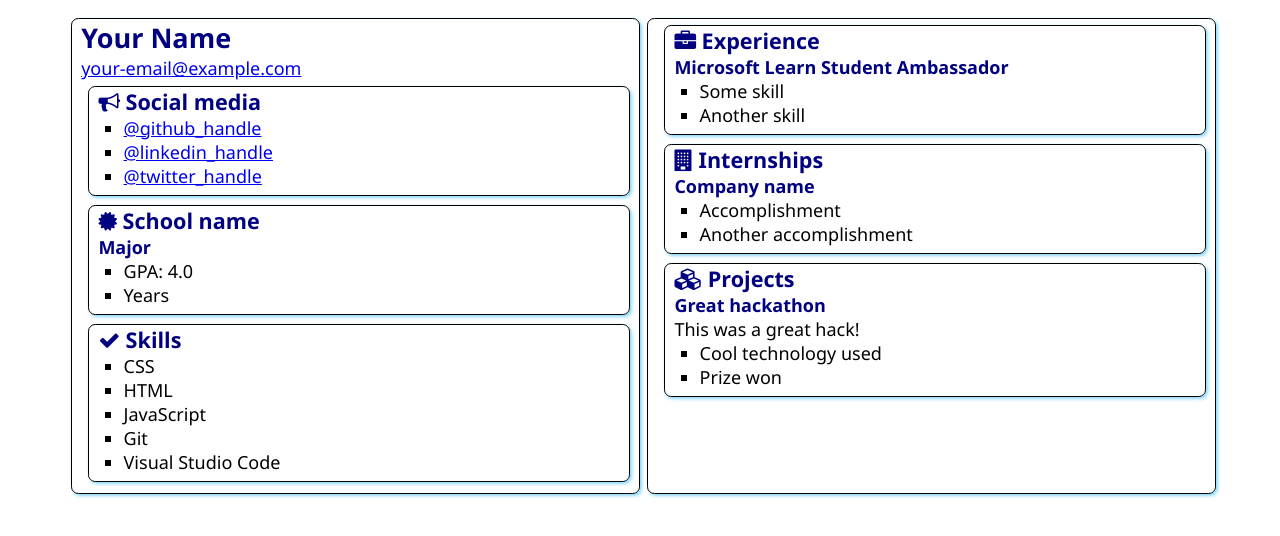
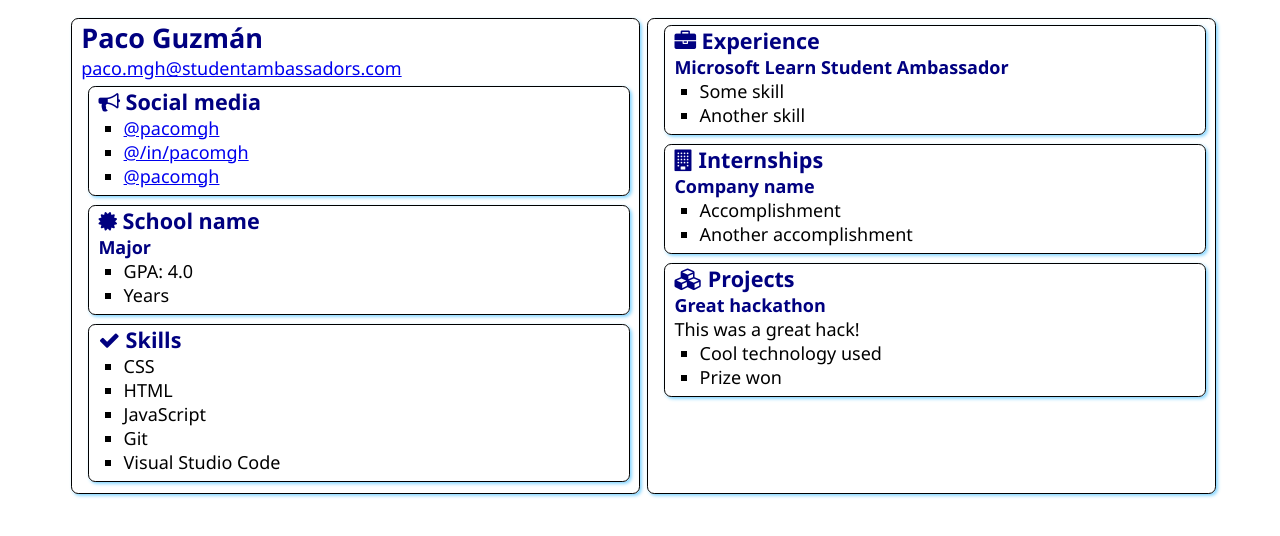
Before and after one commit to pacomgh/SATechnicalOnboarding2, a plain HTML site: page src/index.html in a window 1280 px wide. Drawn offline with Linux system fonts and the light colour scheme.

Commit message:
update index.html
added my personal information

```diff
--- a/src/index.html
+++ b/src/index.html
@@ -12,8 +12,8 @@
 <body>
     <main>
         <article class="box">
-            <h1>Your Name</h1>
-            <div><a href="mailto:your.email@example.com">your-email@example.com</a></div>
+            <h1>Paco Guzmán</h1>
+            <div><a href="mailto:your.email@example.com">paco.mgh@studentambassadors.com</a></div>
 
             <section class="box">
                 <h2>
@@ -21,9 +21,9 @@
                     Social media
                 </h2>
                 <ul>
-                    <li><a href="https://github.com/<handle>">@github_handle</a></li>
-                    <li><a href="https://linkedin.com/in/<handle>">@linkedin_handle</a></li>
-                    <li><a href="https://twitter.com/<handle>">@twitter_handle</a></li>
+                    <li><a href="https://github.com/<handle>">@pacomgh</a></li>
+                    <li><a href="https://linkedin.com/in/<handle>">@/in/pacomgh</a></li>
+                    <li><a href="https://twitter.com/<handle>">@pacomgh</a></li>
                 </ul>
             </section>
 
```
